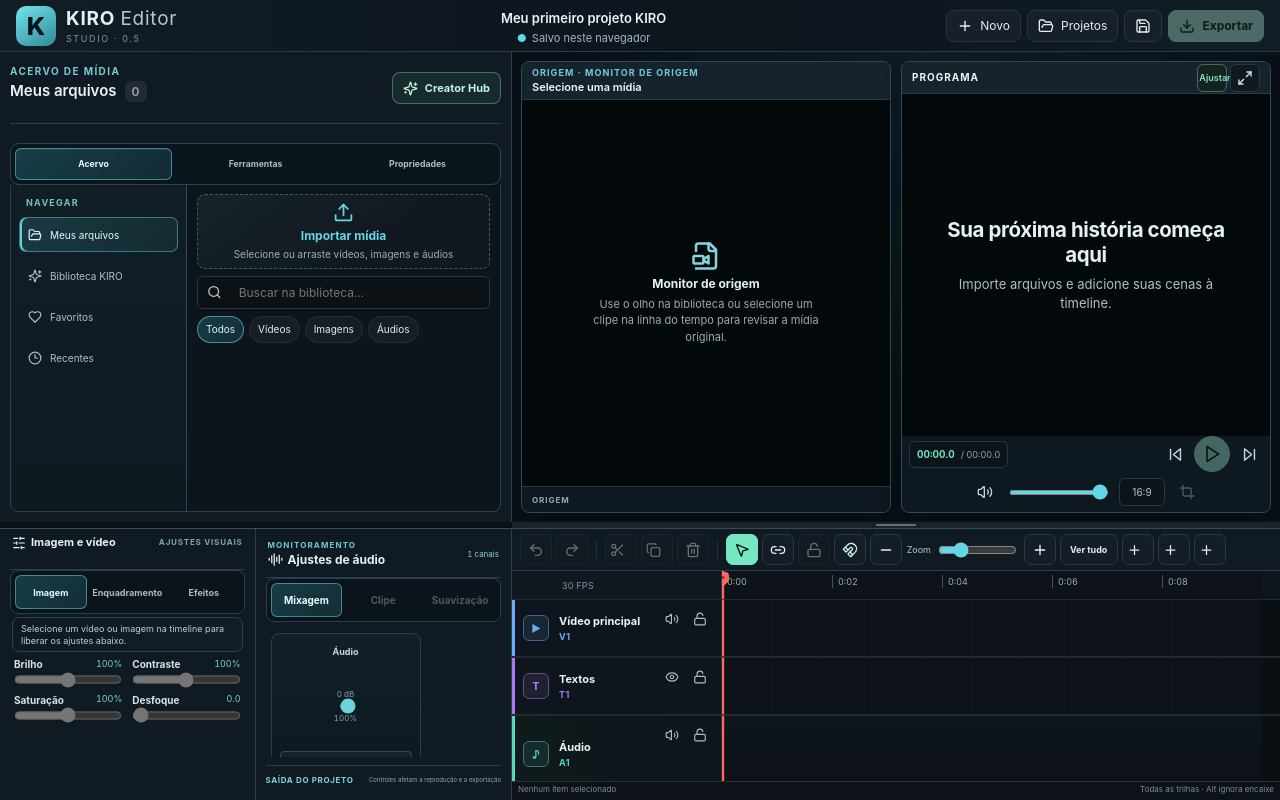
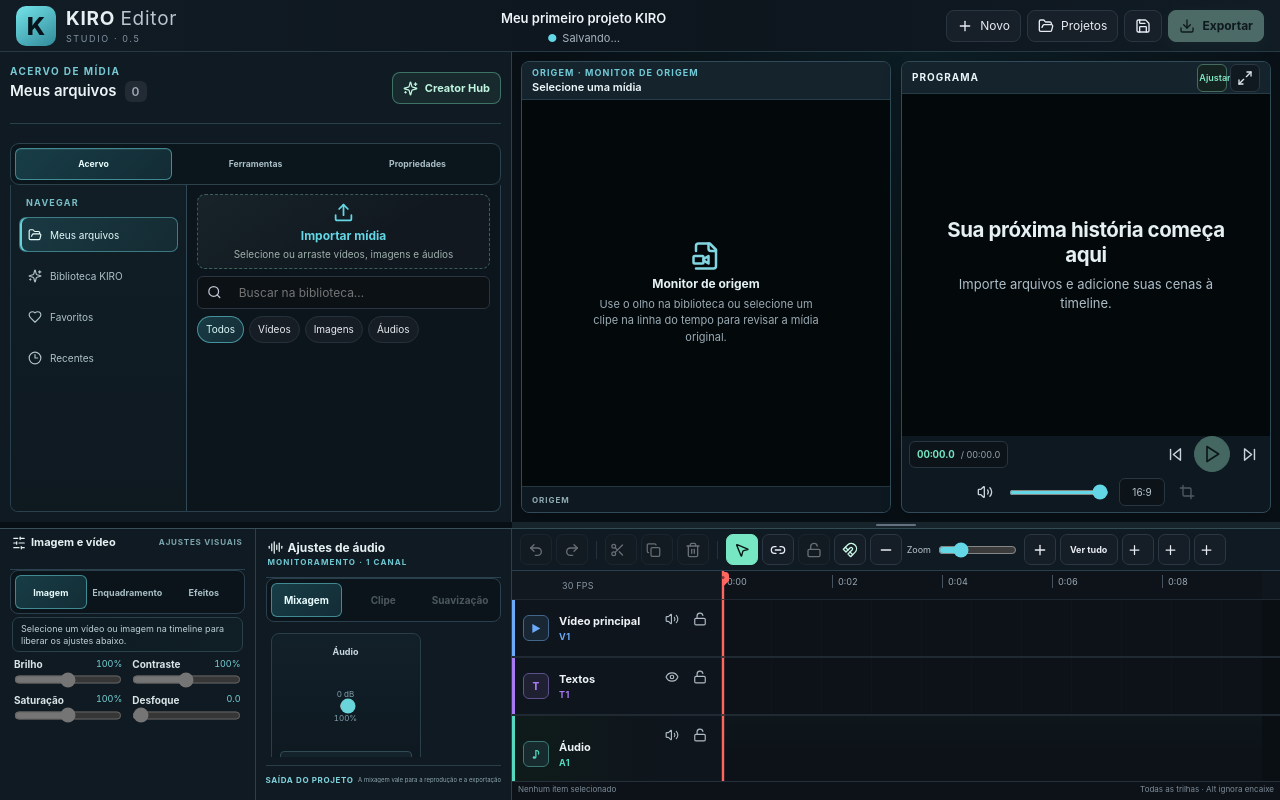
Before and after one commit to kiroaventureiro/kiro-editor, a React (Vite) app: page / in a window 1280 px wide. Built offline with nearby package versions, Linux system fonts and the light colour scheme.

Commit message:
Polish audio mixer title and controls labels

```diff
--- a/src/components/AudioMixer.tsx
+++ b/src/components/AudioMixer.tsx
@@ -79,11 +79,12 @@ export default function AudioMixer({
   return (
     <section className="audio-mixer" aria-label="Ajustes de áudio">
       <header className="dock-panel-heading">
-        <div>
-          <span className="dock-eyebrow">MONITORAMENTO</span>
+        <div className="mixer-heading-copy">
           <strong><AudioLines size={15} aria-hidden="true" /> Ajustes de áudio</strong>
+          <span className="dock-eyebrow">
+            MONITORAMENTO · {channels.length} {channels.length === 1 ? "CANAL" : "CANAIS"}
+          </span>
         </div>
-        <span className="mixer-channel-count">{channels.length} canais</span>
       </header>
 
       <nav className="dock-tool-tabs" role="tablist" aria-label="Ferramentas de áudio">
@@ -92,8 +93,13 @@ export default function AudioMixer({
             key={value}
             type="button"
             role="tab"
+            id={`audio-tab-${value}`}
+            aria-controls="audio-tool-panel"
             aria-selected={tool === value}
             disabled={(value === "clip" || value === "fades") && !audioClip}
+            title={(value === "clip" || value === "fades") && !audioClip
+              ? "Selecione um clipe de áudio ou vídeo na timeline para liberar estes ajustes"
+              : undefined}
             onClick={() => setTool(value)}
           >
             {label}
@@ -101,7 +107,12 @@ export default function AudioMixer({
         ))}
       </nav>
 
-      <div className="audio-tool-content" role="tabpanel">
+      <div
+        className="audio-tool-content"
+        id="audio-tool-panel"
+        role="tabpanel"
+        aria-labelledby={`audio-tab-${tool}`}
+      >
         {tool === "mixer" && (
           <div className="mixer-channels">
             {channels.length ? channels.map((track) => {
@@ -164,8 +175,8 @@ export default function AudioMixer({
         {tool === "fades" && audioClip && (
           <div className="audio-clip-controls">
             <span className="dock-tool-kicker">ENTRADAS E SAÍDAS SUAVES · {audioClip.name}</span>
-            {clipRange("Fade de entrada", "fadeIn", 0, Math.min(5, audioClip.duration / 2), 0.05, 0, (v) => `${v.toFixed(2)} s`)}
-            {clipRange("Fade de saída", "fadeOut", 0, Math.min(5, audioClip.duration / 2), 0.05, 0, (v) => `${v.toFixed(2)} s`)}
+            {clipRange("Atenuação de entrada", "fadeIn", 0, Math.min(5, audioClip.duration / 2), 0.05, 0, (v) => `${v.toFixed(2)} s`)}
+            {clipRange("Atenuação de saída", "fadeOut", 0, Math.min(5, audioClip.duration / 2), 0.05, 0, (v) => `${v.toFixed(2)} s`)}
             <p>Os fades são aplicados na prévia e também na exportação.</p>
           </div>
         )}
@@ -173,7 +184,7 @@ export default function AudioMixer({
 
       <footer className="mixer-master">
         <span>SAÍDA DO PROJETO</span>
-        <span>Controles afetam a reprodução e a exportação</span>
+        <span>A mixagem vale para a reprodução e a exportação</span>
       </footer>
     </section>
   );
```
